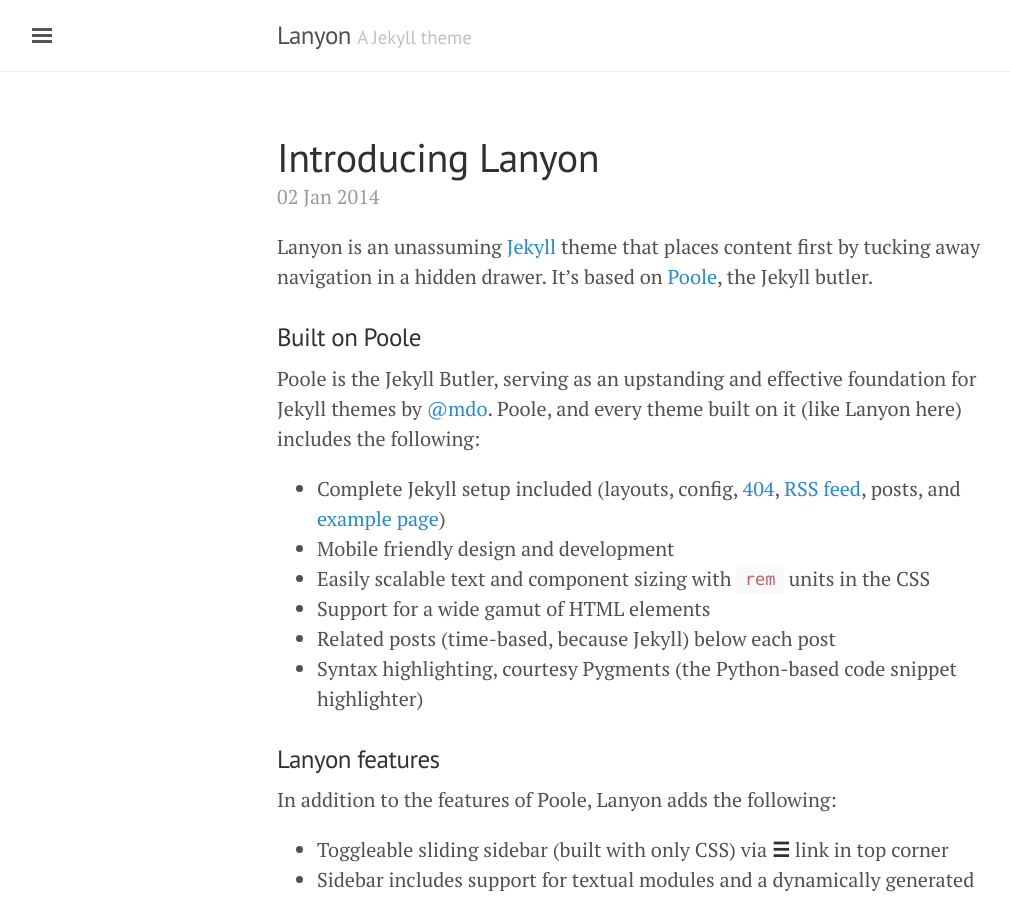
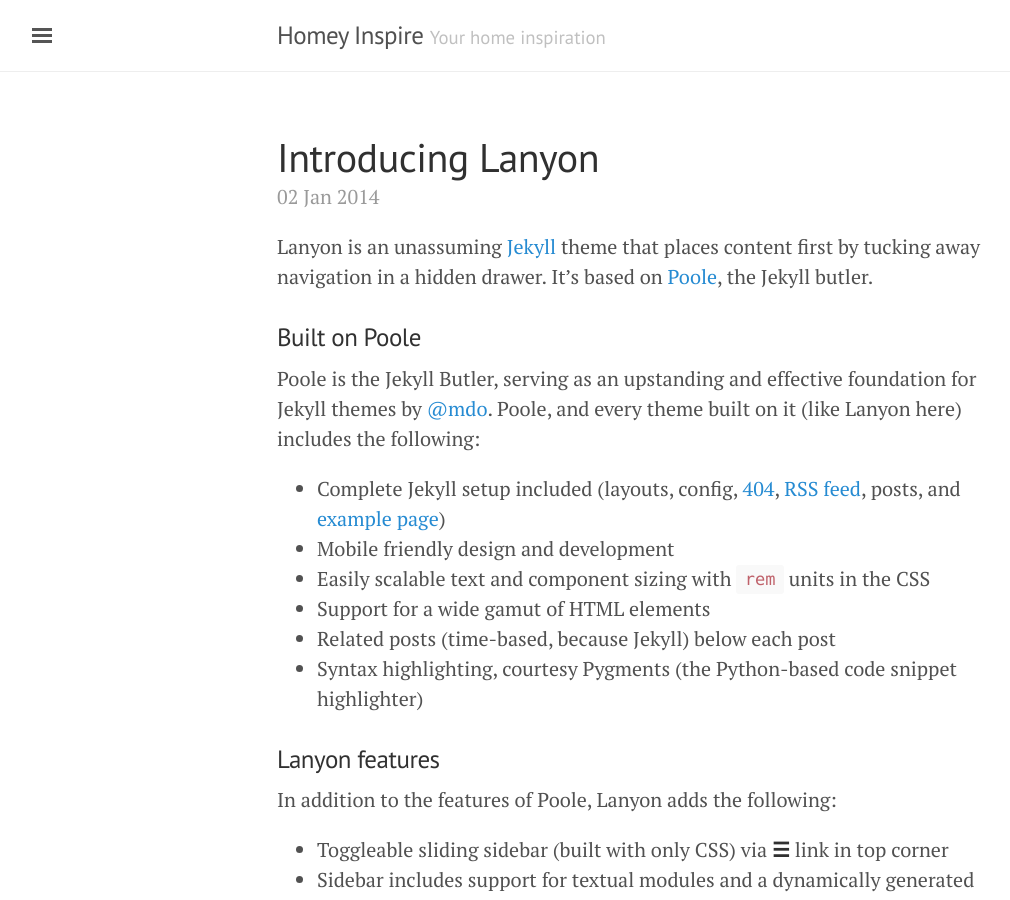
Before and after one commit to demmidel/blog, a Jekyll site: the page built from index.html, in a window 1280 px wide and 900 px high. Shown: the whole window, without its empty margins (3-1013 px from the left). Built offline with Jekyll 4.4.1, drawn with Linux system fonts in a browser that asks for light colours; the list of posts is cut into pages by our own code; some of the changed lines change nothing that is shown.

Commit message:
setting config

```diff
--- a/_config.yml
+++ b/_config.yml
@@ -1,22 +1,14 @@
-# Permalinks
-#
-# Use of `relative_permalinks` ensures post links from the index work properly.
-permalink:           pretty
-relative_permalinks: true
+title: Homey Inspire
+author: "@jekyllrb"
+email: your-email@domain.com
+description: > # this means to ignore newlines until "twitter_username:"
+  Keren dengan casing beken.
+tagline: Your home inspiration
+permalink: /:year/:month/:day/:title.html
 
-# Setup
-title:               Lanyon
-tagline:             'A Jekyll theme'
-description:         'A reserved <a href="http://jekyllrb.com" target="_blank">Jekyll</a> theme that places the utmost gravity on content with a hidden drawer. Made by <a href="https://twitter.com/mdo" target="_blank">@mdo</a>.'
-url:                 http://lanyon.getpoole.com
-baseurl:             ''
-paginate:            5
+plugins:
+  - jekyll-sitemap
+  - jekyll-paginate
 
-# About/contact
-author:
-  name:              Mark Otto
-  url:               https://twitter.com/mdo
-  email:             markdotto@gmail.com
-
-# Custom vars
-version:             1.0.0
+paginate: 5
+paginate_path: "/page:num/"
```
